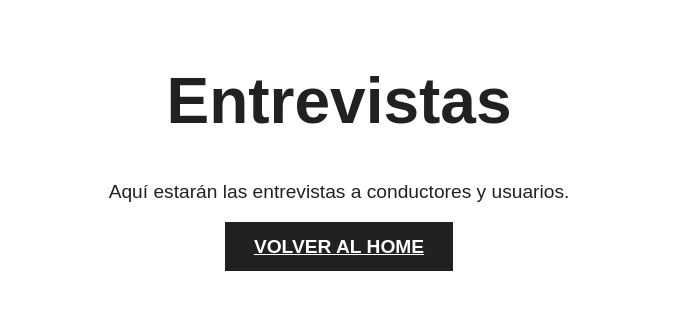
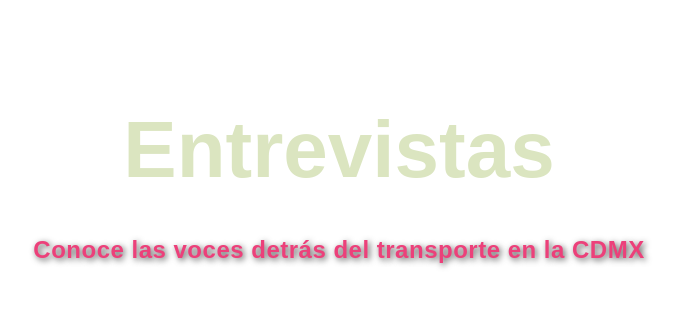
Before and after one commit to jannetmann/que.hay.detras.del.pasaje, a Jekyll site: the page entrevistas.html, which Jekyll copies as it is, in a window 1280 px wide. Shown: the top 310 px of the page, without its empty margins (301-980 px from the left). Built offline with Jekyll 4.4.1, drawn with Linux system fonts in a browser that asks for light colours.

Commit message:
cambios home

```diff
--- a/css/style.css
+++ b/css/style.css
@@ -18,15 +18,48 @@
 
 h1 {
   font-family: var(--font-heading);
-  font-size: 4em;
-  margin-top: 1em;
+  color: #dbe5c0;
+  font-size: 5em;
+  margin: 0.5em 0;
 }
 
 p {
-  font-size: 1.2em;
-  margin: 1em auto;
-  max-width: 600px;
+  font-size: 1.5em;       /* más grande */
+  font-weight: 700;       /* más grueso (negrita fuerte) */
+  letter-spacing: 0.5px;  /* un poquito más de aire entre letras */
+  color: #EC407A;         /* texto blanco */
+  text-shadow: 2px 2px 6px rgba(0,0,0,0.7);
+
 }
+.hero h1,
+.hero p {
+  -webkit-text-stroke: 1.5px #1a1919; /* grosor + color del borde */
+  paint-order: stroke fill;
+}
+
+/* Hero con imagen de fondo */
+.hero {
+  /* 🔧 usa el nombre REAL de tu carpeta: IMG o img */
+  background-image: url("../img/foto-micro-fondo.jpeg");
+  background-repeat: no-repeat;
+  background-position: center center;
+  background-size: cover;
+
+  /* ✅ Fallback: si la imagen no carga, al menos se ve el texto */
+  background-color: #000;      /* fondo de respaldo oscuro */
+  color: var(--asfalto);       /* texto oscuro por defecto */
+  padding: 6em 1em;
+  min-height: 70vh;            /* un poco menos alto para probar más rápido */
+  display: flex;
+  flex-direction: column;
+  justify-content: center;
+  align-items: center;
+  text-align: center;
+}
+
+/* Cuando confirmes que la foto sí aparece y quieres texto blanco encima: */
+.hero.hero--on-photo { color: var(--blanco); }
+
 
 /* Botón explorar con microbús */
 .explore-btn {
@@ -60,9 +93,16 @@
   transform: translateX(100px);
 }
 
-/* Sección de navegación inferior */
+/* Línea divisoria */
+.divider {
+  height: 4px;
+  background-color: var(--asfalto);
+}
+
+/* Sección inferior con fondo crema */
 #explorar {
-  margin-top: 5em;
+  background: #fdf5e6; /* crema */
+  padding: 4em 1em;
 }
 
 .nav-buttons {
@@ -89,3 +129,9 @@
   color: var(--rosa-cdmx);
   border: 2px solid var(--rosa-cdmx);
 }
+.hero-alt {
+  background: var(--crema); /* fondo plano crema */
+  color: var(--asfalto);   /* texto oscuro */
+  padding: 4em 1em;
+  text-align: center;
+}
--- a/entrevistas.html
+++ b/entrevistas.html
@@ -7,10 +7,10 @@
   <link rel="stylesheet" href="css/style.css">
 </head>
 <body>
-  <header class="hero">
-    <h1>Entrevistas</h1>
-    <p>Aquí estarán las entrevistas a conductores y usuarios.</p>
-    <a href="index.html" class="explore-btn">Volver al Home</a>
-  </header>
+<!-- entrevistas.html -->
+<header class="hero-alt">
+  <h1>Entrevistas</h1>
+  <p>Conoce las voces detrás del transporte en la CDMX</p>
+</header>
 </body>
 </html>
--- a/index.html
+++ b/index.html
@@ -11,12 +11,15 @@
 
   <!-- Hero -->
   <header class="hero">
-    <h1>¿Qué hay detrás del <span style="color:#038d2f;">pasaje?</span></h1>
+    <h1>¿Qué hay detrás del <span style="color:#038d2f;">pasaje</span>?</h1>
     <p>Un día como conductor de microbús en la Ciudad de México</p>
     <button class="explore-btn" onclick="document.getElementById('explorar').scrollIntoView({behavior: 'smooth'});">
       Explorar <span class="microbus">🚍</span>
     </button>
   </header>
+
+  <!-- Línea divisoria -->
+  <div class="divider"></div>
 
   <!-- Sección de navegación -->
   <section id="explorar">
```
